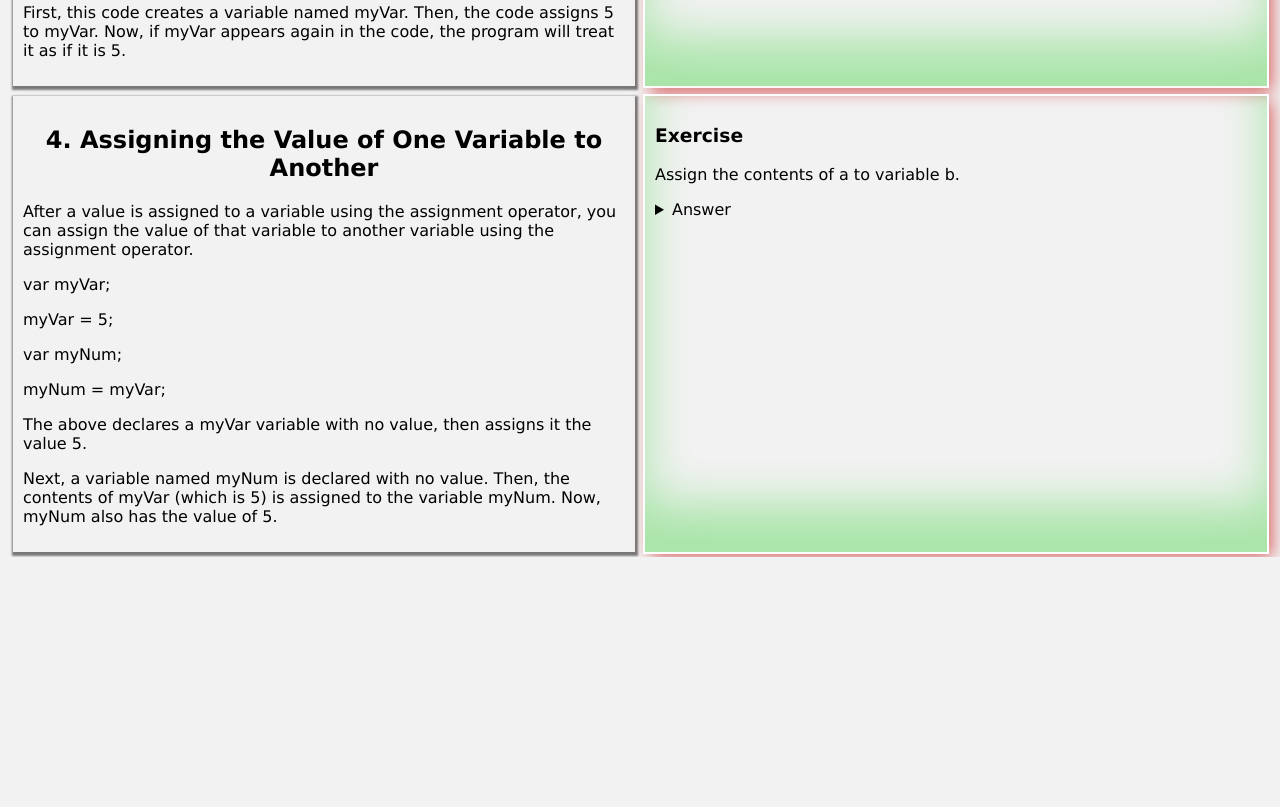
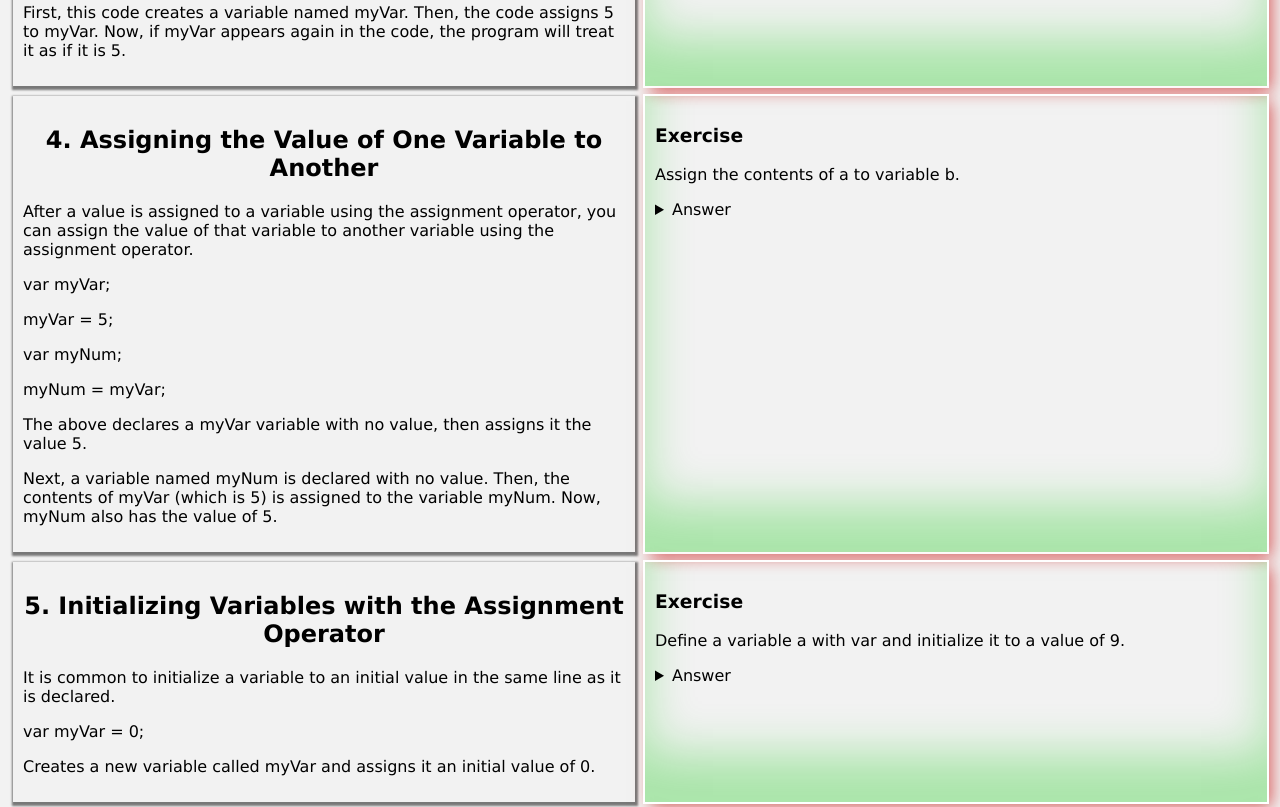
Before and after one commit to sabovoichita/free-code-camp, a website: page index.html in a window 1280 px wide. Shown: the part 1620-2427 px from the top of the page. Before the commit the page ends 2177 px from the top, so only its background shows below. Drawn offline with Linux system fonts and the light colour scheme.

Commit message:
add lesson 5.json

```diff
--- a/index.html
+++ b/index.html
@@ -11,6 +11,7 @@
     <div id="l2"></div>
     <div id="l3"></div>
     <div id="l4"></div>
+    <div id="l5"></div>
     <script src="index.js"></script>
   </body>
 </html>
--- a/index.js
+++ b/index.js
@@ -46,7 +46,7 @@ function loadLesson(lessonNumber) {
 }
 
 function initEvents() {
-  const numberOfLessons = 4;
+  const numberOfLessons = 5;
   for (let i = 1; i <= numberOfLessons; i++) {
     loadLesson(i);
   }
--- /dev/null
+++ b/lessons/5.json
@@ -0,0 +1,17 @@
+[
+  {
+    "title": "Initializing Variables with the Assignment Operator",
+    "content": [
+      "It is common to initialize a variable to an initial value in the same line as it is declared.",
+      "var myVar = 0;",
+      "Creates a new variable called myVar and assigns it an initial value of 0."
+    ],
+    "eTitle": "Exercise",
+    "exercises": [
+      {
+        "instruction": "Define a variable a with var and initialize it to a value of 9.",
+        "hint": "Hint! You should initialize a to a value of 9."
+      }
+    ]
+  }
+]
```
